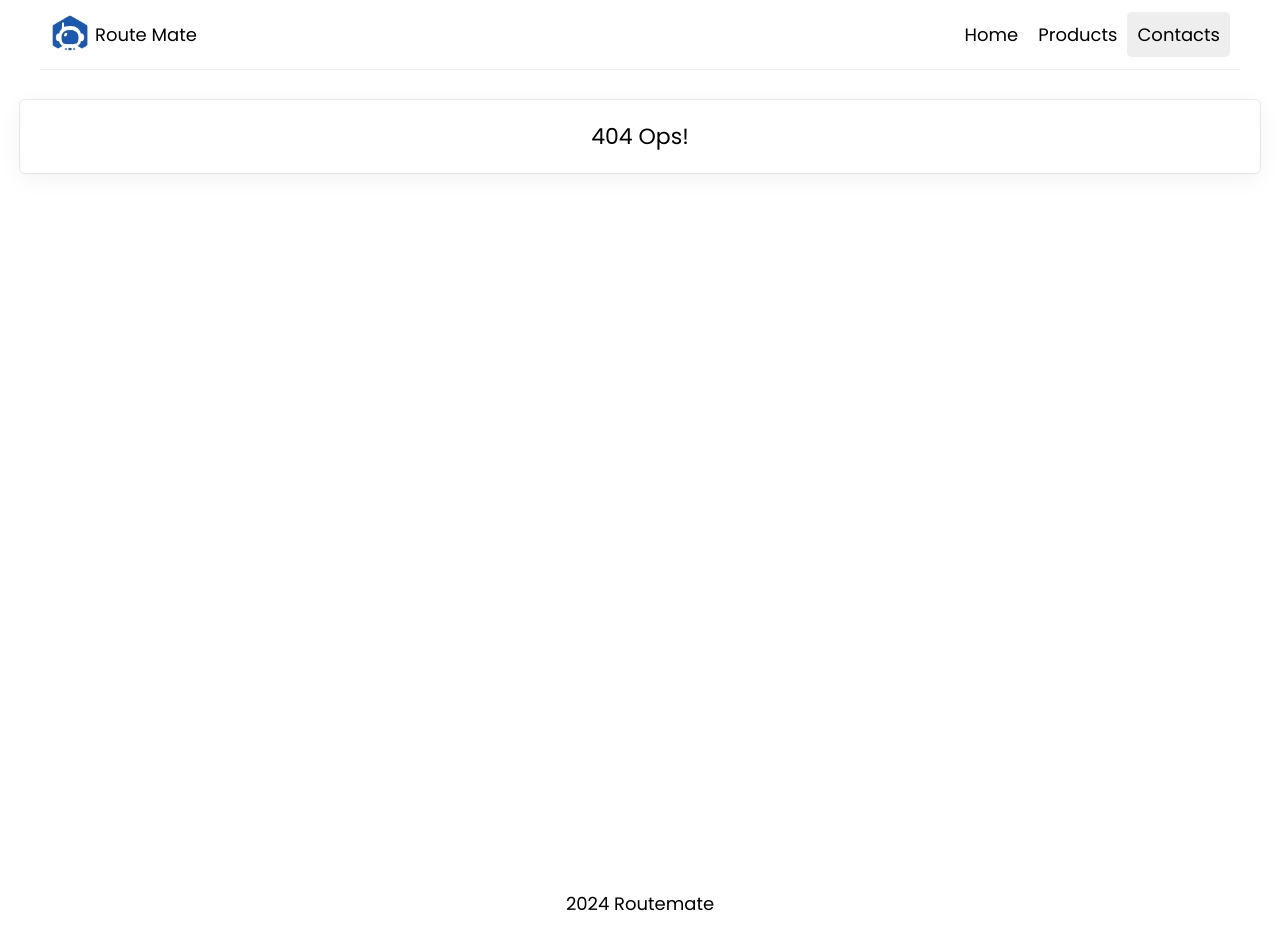
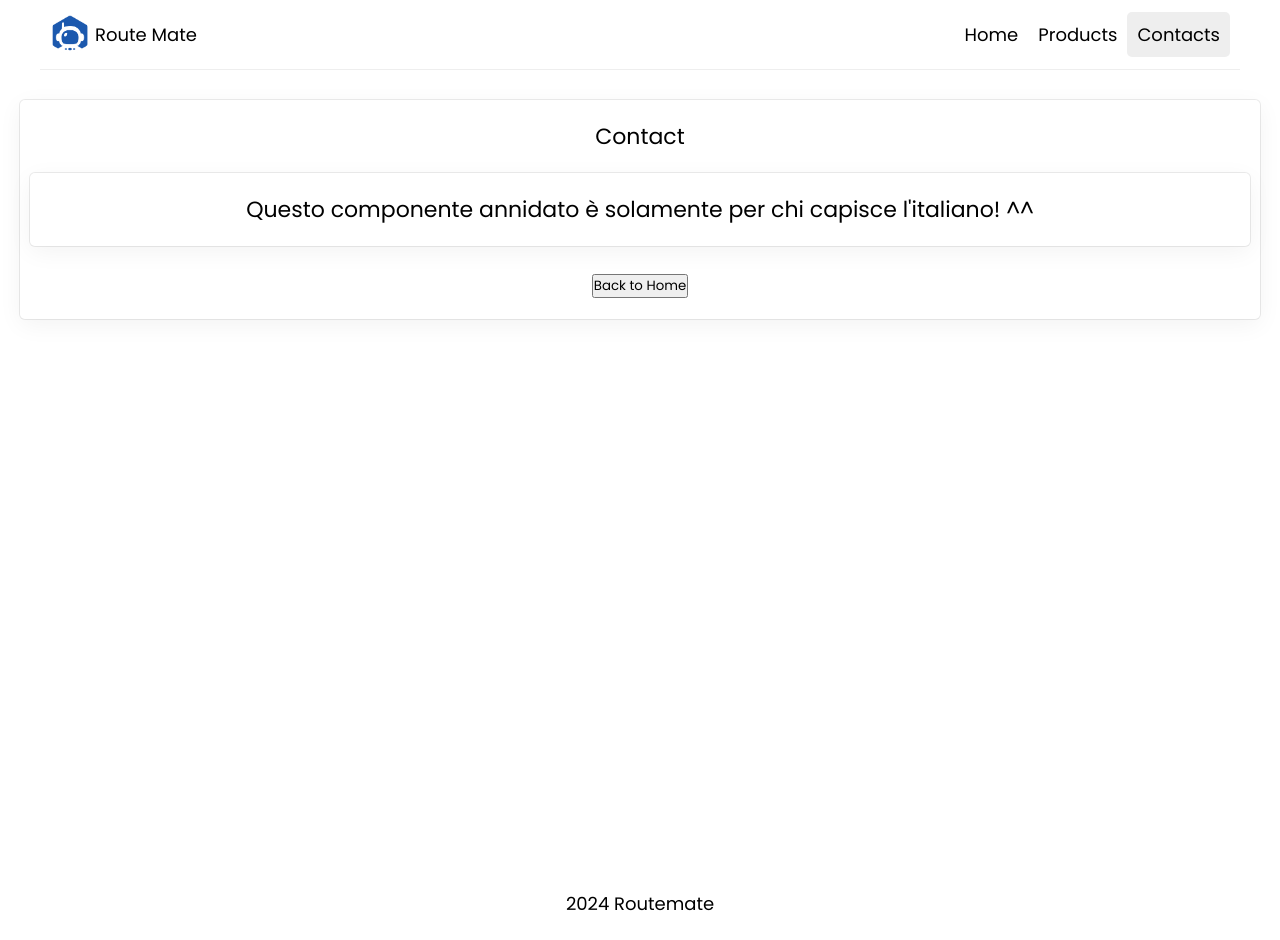
Before and after one commit to EdoardoFerrini/routemate, a React (Create React App) app: page /contact/it in a window 1280 px wide. Before the commit this address had no page. Built offline with nearby package versions, Linux system fonts and the light colour scheme.

Commit message:
add nested routes

```diff
--- a/src/App.js
+++ b/src/App.js
@@ -8,6 +8,8 @@ import { Header } from "./components/Header";
 import { Footer } from "./components/Footer";
 import { Admin } from "./components/Admin";
 import { PageNotFound } from "./components/PageNotFound";
+import { ContactIt } from "./components/ContactIt";
+import { ContactAll } from "./components/ContactAll";
 
 function App() {
   const admin = true;
@@ -19,8 +21,14 @@ function App() {
           <Route path="/" element={<Home />}></Route>
           <Route path="/products" element={<ProductList />}></Route>
           <Route path="/products/:id" element={<ProductDetail />}></Route>
-          <Route path="contact" element={<Contact />}></Route>
-          <Route path="/admin" element={admin ? <Admin /> : <PageNotFound />}></Route>
+          <Route path="contact" element={<Contact />}>
+            <Route path="it" element={<ContactIt />}></Route>
+            <Route path="*" element={<ContactAll />}></Route>
+          </Route>
+          <Route
+            path="/admin"
+            element={admin ? <Admin /> : <PageNotFound />}
+          ></Route>
           <Route path="*" element={<PageNotFound />}></Route>
         </Routes>
       </main>
--- a/src/components/Contact.js
+++ b/src/components/Contact.js
@@ -1,4 +1,4 @@
-import { useNavigate } from "react-router-dom"
+import { useNavigate, Outlet } from "react-router-dom"
 
 export const Contact = () =>{
     const navigate = useNavigate();
@@ -10,6 +10,7 @@ export const Contact = () =>{
     return(
         <div className="component">
             <p>Contact</p>
+            <Outlet />
             <button onClick={handleNavigate}>Back to Home</button>
         </div>
     )
--- /dev/null
+++ b/src/components/ContactAll.js
@@ -0,0 +1,9 @@
+import React from 'react'
+
+export const ContactAll = () => {
+  return (
+    <div className="component">
+      <p>This nested component is for everyone! ^^</p>
+    </div>
+  )
+}
--- /dev/null
+++ b/src/components/ContactIt.js
@@ -0,0 +1,9 @@
+import React from "react";
+
+export const ContactIt = () => {
+  return (
+    <div className="component">
+      <p>Questo componente annidato è solamente per chi capisce l'italiano! ^^</p>
+    </div>
+  );
+};
```
